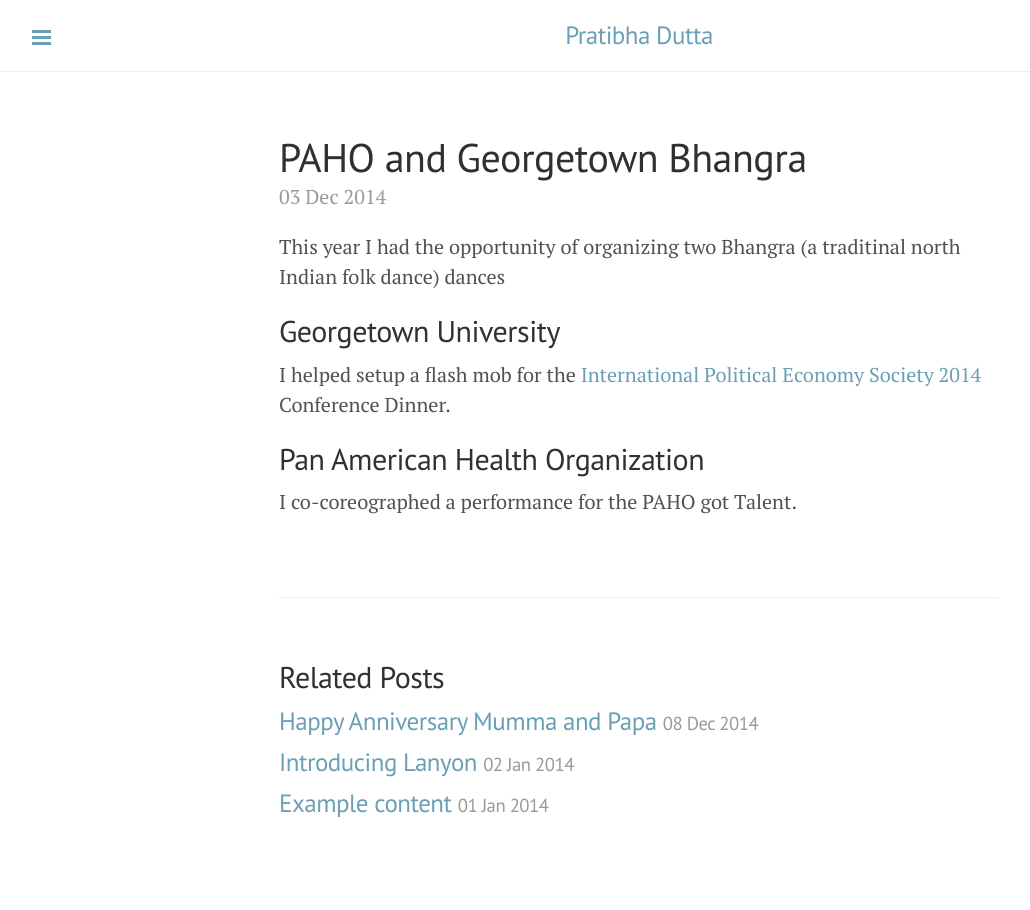
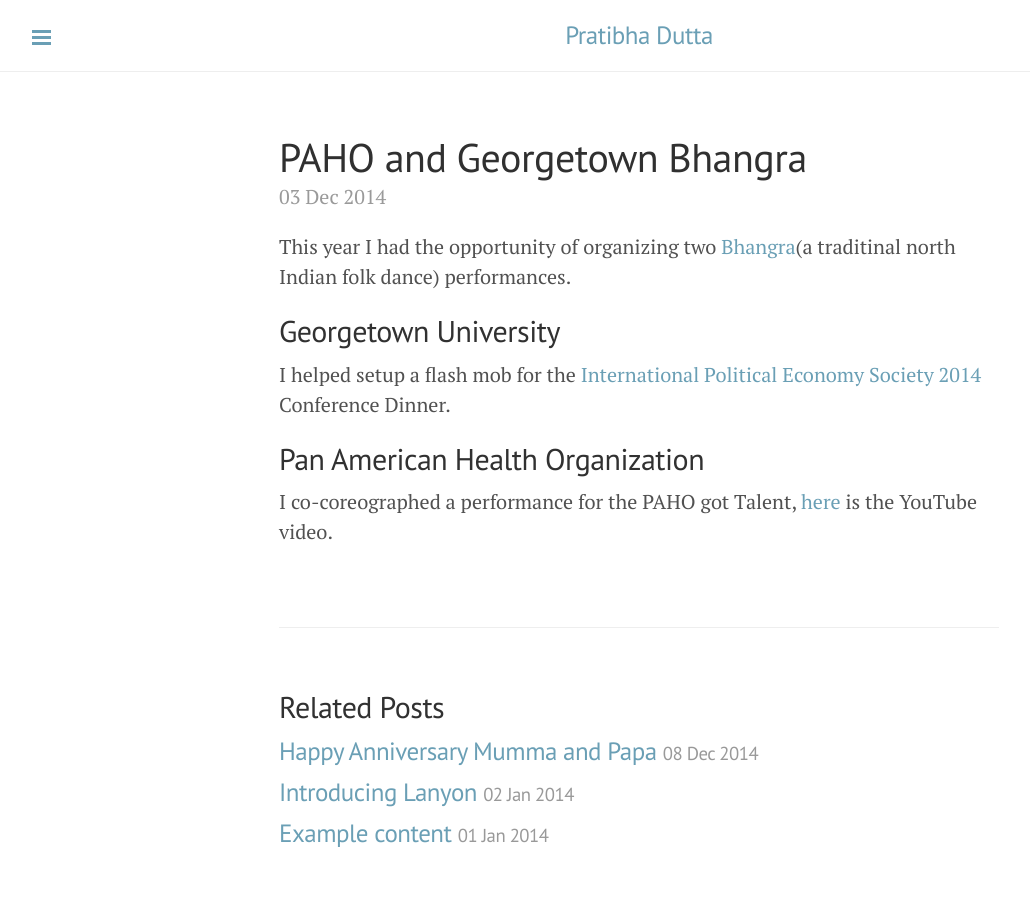
Before and after one commit to ishankapoor/pratibhadutta, a Jekyll site: the page built from _posts/2014-12-03-paho-georgetown-bhangra.md, in a window 1280 px wide. Shown: the whole page, without its empty margins (1-1031 px from the left). Built offline with Jekyll 4.4.1, drawn with Linux system fonts in a browser that asks for light colours; Markdown is read by kramdown in place of the engine named in the settings.

Commit message:
added links

```diff
--- a/_posts/2014-12-03-paho-georgetown-bhangra.md
+++ b/_posts/2014-12-03-paho-georgetown-bhangra.md
@@ -2,9 +2,8 @@
 layout: post
 title: PAHO and Georgetown Bhangra
 ---
-
-This year I had the opportunity of organizing two Bhangra (a traditinal north Indian folk dance) dances
+This year I had the opportunity of organizing two [Bhangra](http://en.wikipedia.org/wiki/Bhangra_(dance))(a traditinal north Indian folk dance) performances.
 ## Georgetown University
 I helped setup a flash mob for the [International Political Economy Society 2014](https://ncgg.princeton.edu/IPES/program2014.php) Conference Dinner.
 ## Pan American Health Organization
-I co-coreographed a performance for the PAHO got Talent.
+I co-coreographed a performance for the PAHO got Talent, [here](https://www.youtube.com/watch?v=YwkA9ClNkhI) is the YouTube video.
```
